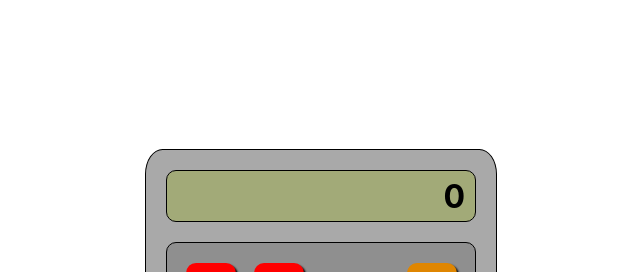
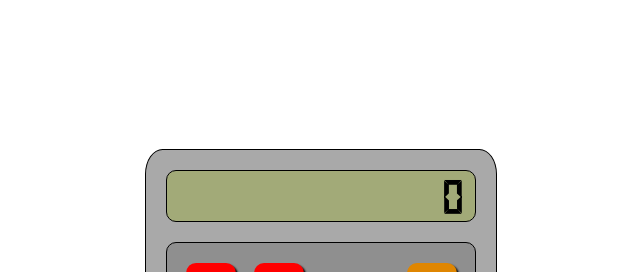
Before and after one commit to mrkshx/calculator, a React (Create React App) app: page / in a window 1280 px wide. Shown: the top 272 px of the page, without its empty margins (319-959 px from the left). Built offline with nearby package versions, Linux system fonts and the light colour scheme.

Commit message:
added local font to project and changed font in Display

```diff
--- a/src/index.css
+++ b/src/index.css
@@ -11,3 +11,8 @@ code {
   font-family: source-code-pro, Menlo, Monaco, Consolas, 'Courier New',
     monospace;
 }
+
+@font-face {
+  font-family: 'Digital Numbers Regular';
+  src: local('Digital Numbers Regular'), url('./fonts/DigitalNumbers-Regular.woff') format('woff');
+}
--- a/src/style/display.scss
+++ b/src/style/display.scss
@@ -8,4 +8,5 @@
   margin: 20px;
   padding: 0 10px;
   background-color: #a2aa78;
+  font-family: Digital Numbers Regular;
 }
```
Also changed, not shown: src/fonts/DigitalNumbers-Regular.woff (added).
